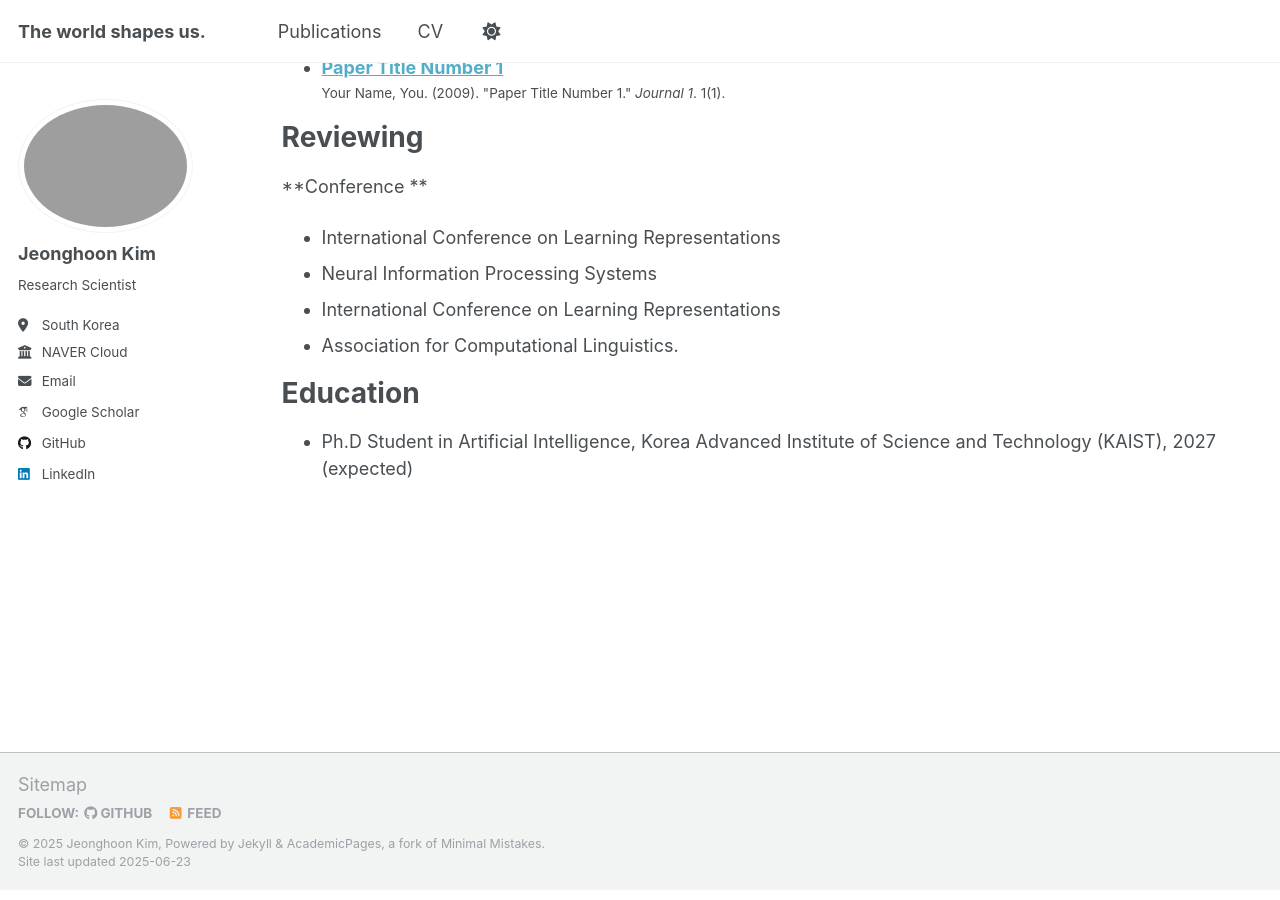
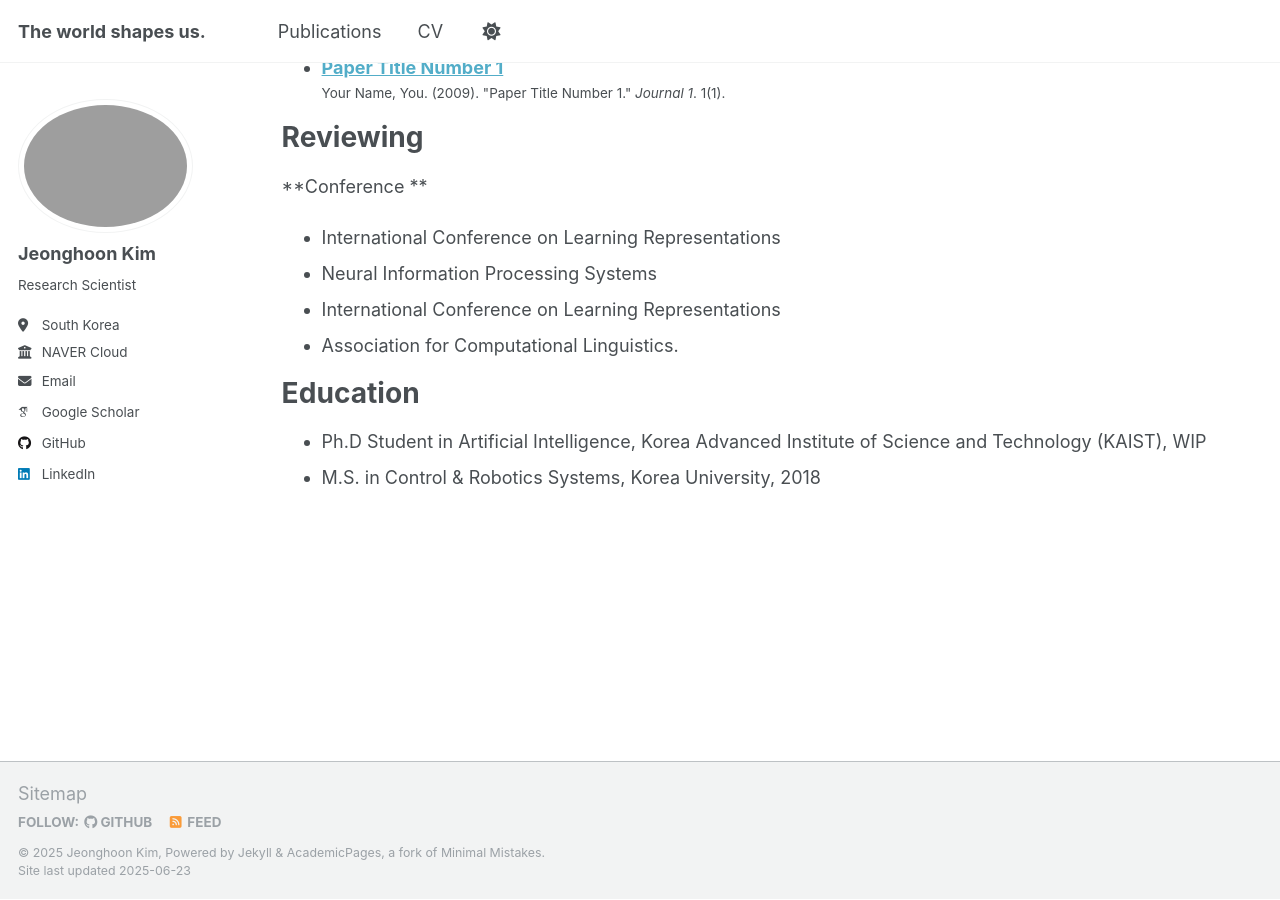
Before and after one commit to penpaperkeycode/penpaperkeycode.github.io, a Jekyll site: the page built from _pages/cv.md, in a window 1280 px wide and 900 px high, scrolled down 838 px. Built offline with Jekyll 4.4.1, drawn with Linux system fonts in a browser that asks for light colours; some web fonts are replaced.

Commit message:
Update cv.md

```diff
--- a/_pages/cv.md
+++ b/_pages/cv.md
@@ -8,7 +8,6 @@ redirect_from:
 ---
 
 {% include base_path %}
-
 
 Work experience
 ======
@@ -40,4 +39,5 @@ Reviewing
 
 Education
 ======
-* Ph.D Student in Artificial Intelligence, Korea Advanced Institute of Science and Technology (KAIST), 2027 (expected)
+* Ph.D Student in Artificial Intelligence, Korea Advanced Institute of Science and Technology (KAIST), WIP
+* M.S. in Control & Robotics Systems, Korea University, 2018
```
